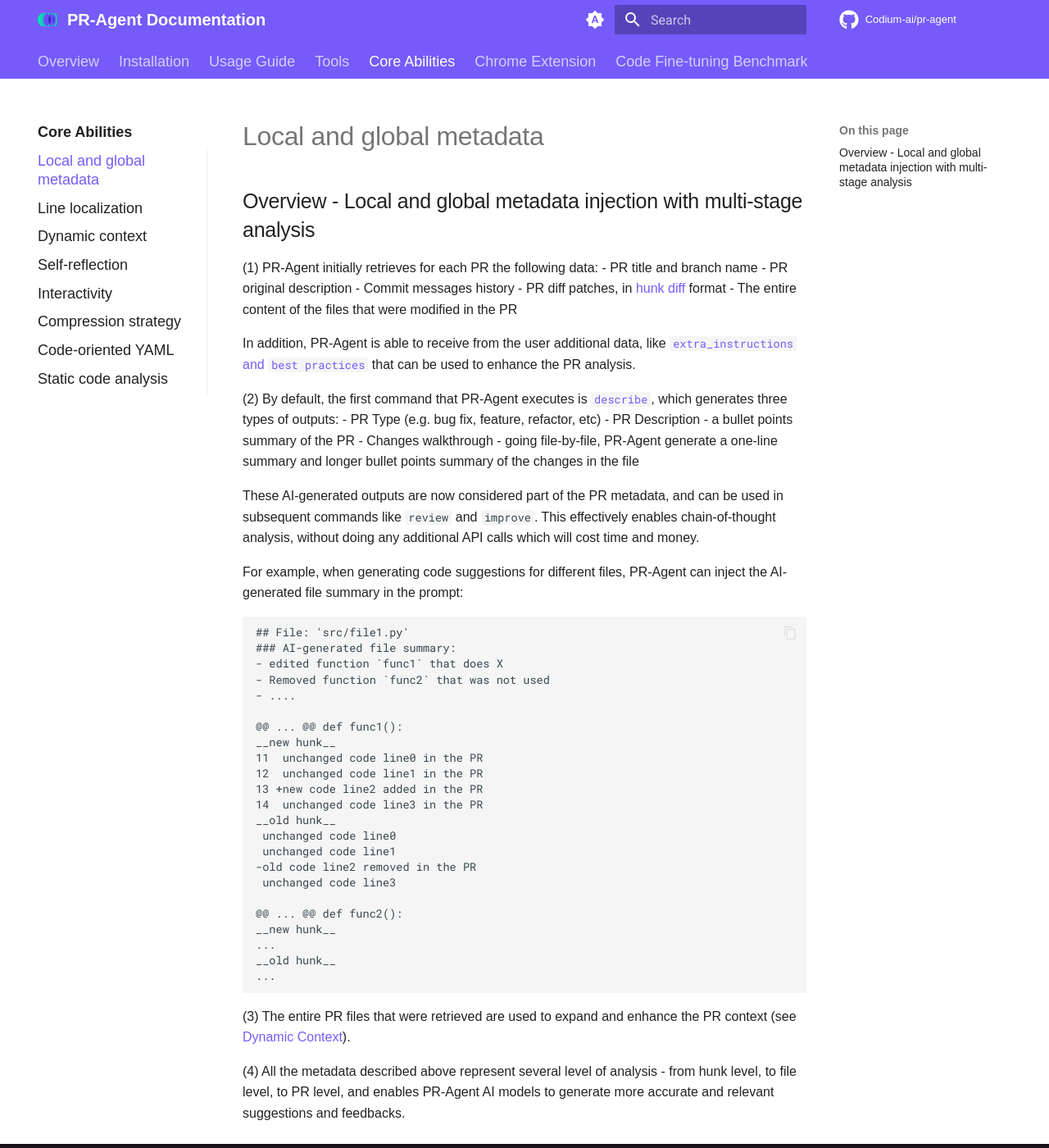
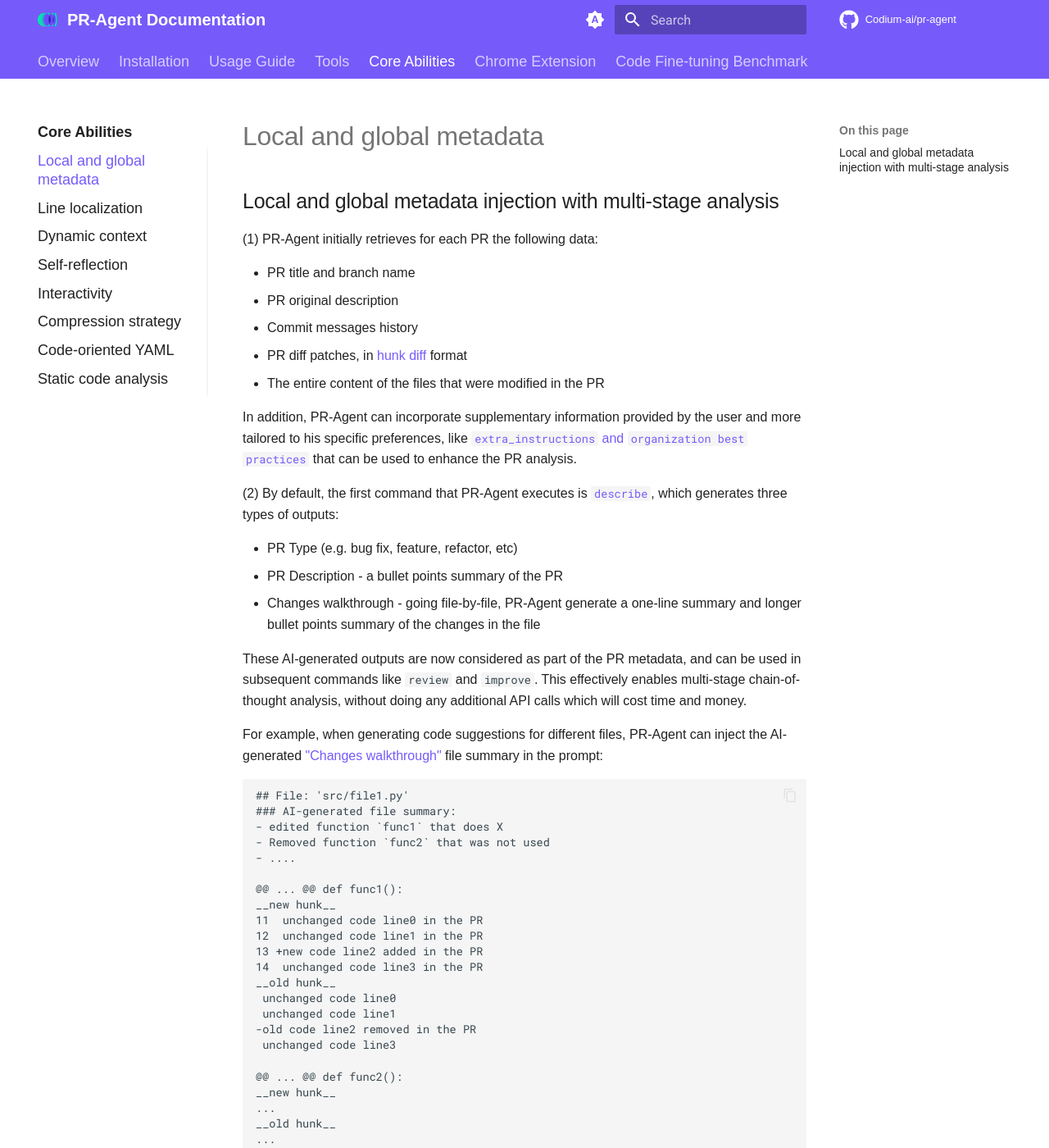
Before and after one commit to Codium-ai/pr-agent, an MkDocs documentation site: the page built from docs/docs/core-abilities/metadata.md, in a window 1280 px wide and 1400 px high. Shown: the whole window at 82% size. Built offline with MkDocs 1.6.1 and Material for MkDocs 9.7.7, drawn with Linux system fonts in a browser that asks for light colours; comment, search, counter and statistics services are not loaded; some of the changed text lies outside the part shown.

Commit message:
markdown update

````diff
--- a/docs/docs/core-abilities/metadata.md
+++ b/docs/docs/core-abilities/metadata.md
@@ -1,24 +1,26 @@
-## Overview - Local and global metadata injection with multi-stage analysis
+## Local and global metadata injection with multi-stage analysis
 (1)
 PR-Agent initially retrieves for each PR the following data:
+
 - PR title and branch name
 - PR original description
 - Commit messages history
 - PR diff patches, in [hunk diff](https://loicpefferkorn.net/2014/02/diff-files-what-are-hunks-and-how-to-extract-them/) format
 - The entire content of the files that were modified in the PR
 
-In addition, PR-Agent is able to receive from the user additional data, like [`extra_instructions` and `best practices`](https://pr-agent-docs.codium.ai/tools/improve/#extra-instructions-and-best-practices) that can be used to enhance the PR analysis.
+In addition, PR-Agent can incorporate supplementary information provided by the user and more tailored to his specific preferences, like [`extra_instructions` and `organization best practices`](https://pr-agent-docs.codium.ai/tools/improve/#extra-instructions-and-best-practices) that can be used to enhance the PR analysis.
 
 (2)
 By default, the first command that PR-Agent executes is [`describe`](https://pr-agent-docs.codium.ai/tools/describe/), which generates three types of outputs:
+
 - PR Type (e.g. bug fix, feature, refactor, etc)
 - PR Description - a bullet points summary of the PR
 - Changes walkthrough - going file-by-file, PR-Agent generate a one-line summary and longer bullet points summary of the changes in the file
 
-These AI-generated outputs are now considered part of the PR metadata, and can be used in subsequent commands like `review` and `improve`.
-This effectively enables chain-of-thought analysis, without doing any additional API calls which will cost time and money.
+These AI-generated outputs are now considered as part of the PR metadata, and can be used in subsequent commands like `review` and `improve`.
+This effectively enables multi-stage chain-of-thought analysis, without doing any additional API calls which will cost time and money.
 
-For example, when generating code suggestions for different files, PR-Agent can inject the AI-generated file summary in the prompt:
+For example, when generating code suggestions for different files, PR-Agent can inject the AI-generated ["Changes walkthrough"](https://github.com/Codium-ai/pr-agent/pull/1202#issue-2511546839) file summary in the prompt:
 
 ```
 ## File: 'src/file1.py'
@@ -46,6 +48,8 @@
 ...
 ```
 
-(3) The entire PR files that were retrieved are used to expand and enhance the PR context (see [Dynamic Context](https://pr-agent-docs.codium.ai/core-abilities/dynamic-context/)).
+(3) The entire PR files that where retrieved are also used to expand and enhance the PR context (see [Dynamic Context](https://pr-agent-docs.codium.ai/core-abilities/dynamic-context/)).
 
-(4) All the metadata described above represent several level of analysis - from hunk level, to file level, to PR level, and enables PR-Agent AI models to generate more accurate and relevant suggestions and feedbacks.
+
+(4) All the metadata described above represents several level of cumulative analysis - ranging from hunk level, to file level, to PR level, to organization level.
+This comprehensive approach enables PR-Agent AI models to generate more precise and contextually relevant suggestions and feedback.
````
Also changed, not shown: docs/docs/core-abilities/index.md (+9 -8 lines).
